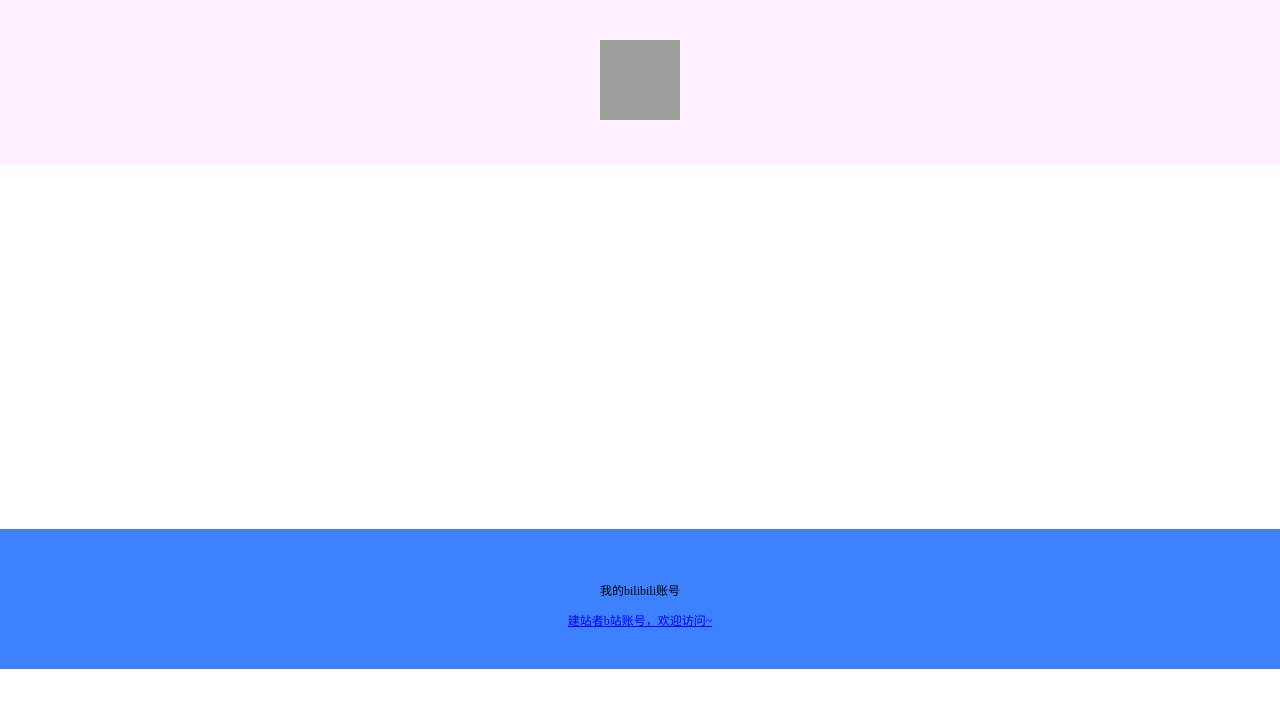
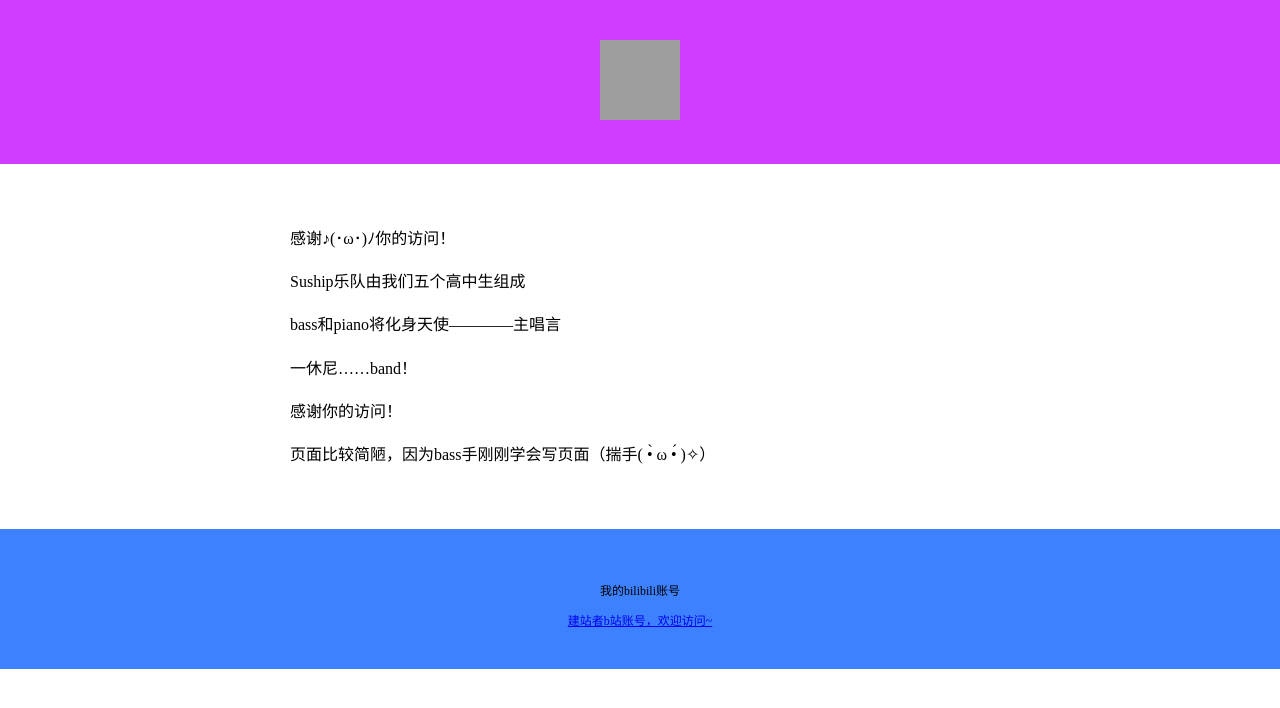
Before and after one commit to 5uship/band, a plain HTML site: page index.html in a window 1280 px wide. Drawn offline with Linux system fonts and the light colour scheme; grey boxes are pictures that could not be loaded.

Commit message:
Add files via upload

```diff
--- a/index.html
+++ b/index.html
@@ -12,7 +12,7 @@ margin: 0;
 </head>
 <body>
 <div style="
-background-color: #f1f1;
+background-color: rgba(199, 17, 255, 0.808);
 text-align:center;
 padding:40px;">
 <img src="https://bpic.588ku.com/element_origin_min_pic/23/07/21/42ea3fea3ed3b7a6873c2343f6b5798c.jpg" alt="" width="80px" height="80px">
@@ -22,7 +22,7 @@ max-width:700px;
 margin:30px auto;
 padding:15px;
 line-height:1.7;
-color:rgb(255, 255, 255);">
+color:rgb(0, 0, 0);">
 <p>感谢♪(･ω･)ﾉ你的访问！</p>
 <p>Suship乐队由我们五个高中生组成</p>
 <p>bass和piano将化身天使————主唱言</p>
```
